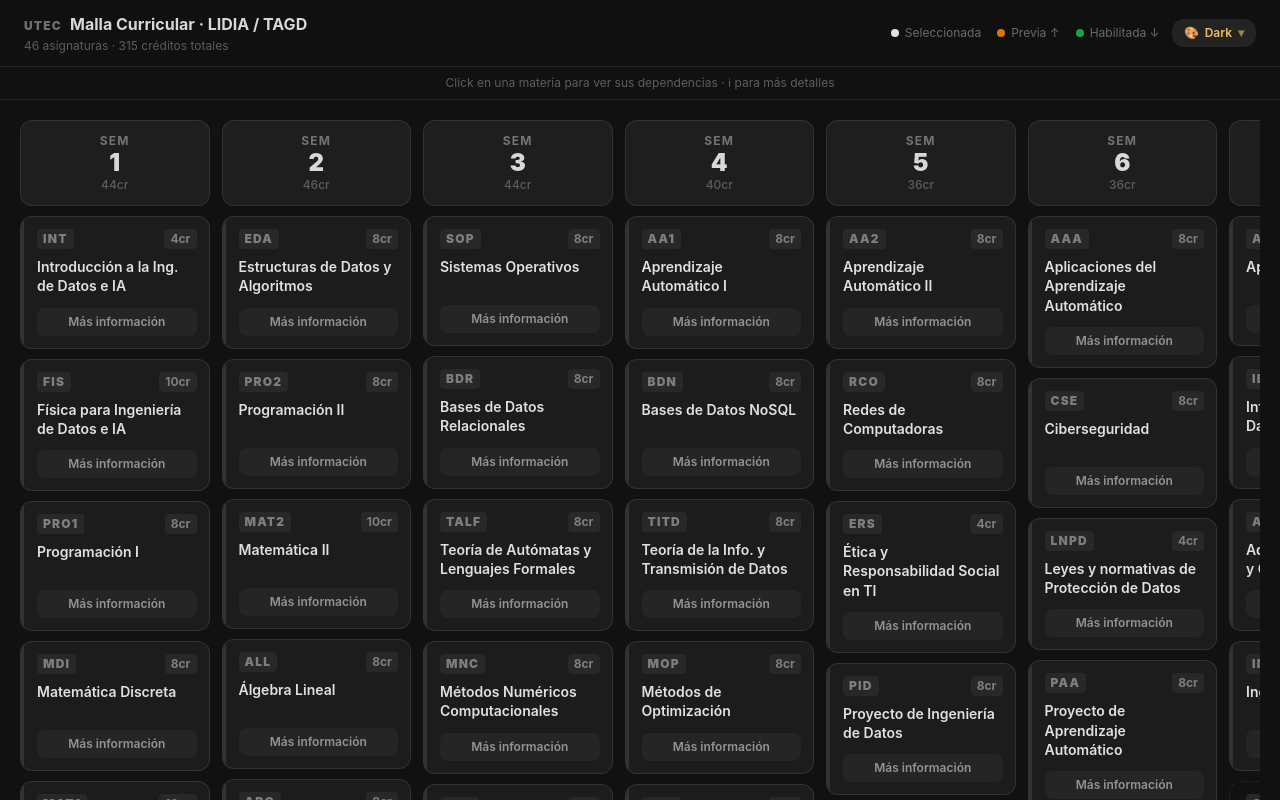
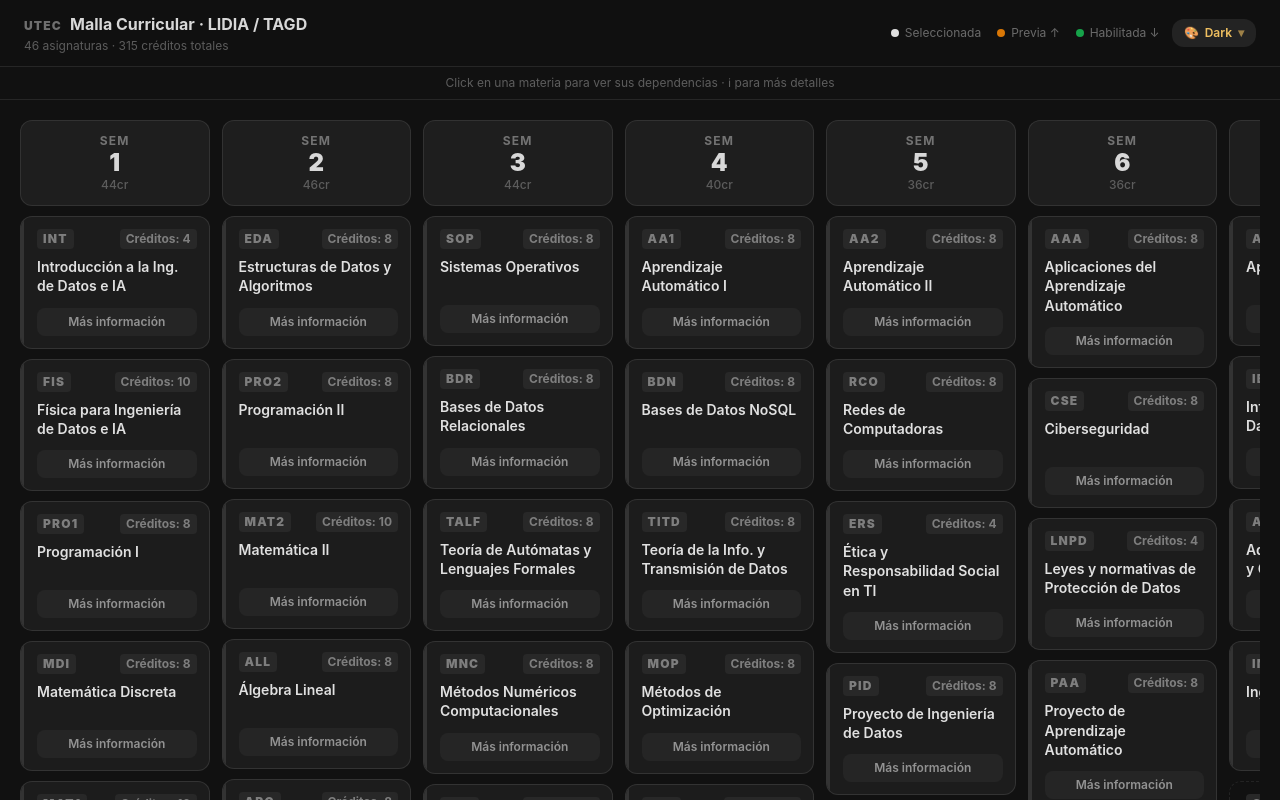
Before and after one commit to sr-sebastian/map-lidia, a React (Vite) app: page / in a window 1280 px wide. Shown: the top 800 px of the page. Built offline with nearby package versions, Linux system fonts and the light colour scheme.

Commit message:
Modify border style for configured optativa
Updated border style to account for configured optativa.

```diff
--- a/src/App.jsx
+++ b/src/App.jsx
@@ -307,6 +307,7 @@ function Card({ materia, state, t, onCardClick, onInfo }) {
   const prev = state === "previa";
   const hab  = state === "habilitada";
   const isUnconf = materia.isUnconfiguredOptativa;
+  const isConfOpt = materia.isConfiguredOptativa;
 
   let bg, border, bar, nameC, idC, badgeBg;
   if (dim)       { bg=t.cDBg; border=t.cDBorder; bar="transparent"; nameC=t.cDName; idC=t.cDName; badgeBg=t.cNBadgeBg; }
@@ -315,7 +316,6 @@ function Card({ materia, state, t, onCardClick, onInfo }) {
   else if (hab)  { bg=t.cHBg; border=t.cHBorder; bar=t.cHBar; nameC=t.cHName; idC=t.cHId; badgeBg=t.cHBadgeBg; }
   else           { bg=t.cNBg; border=t.cNBorder; bar=t.cNBar; nameC=t.cNName; idC=t.cNId; badgeBg=t.cNBadgeBg; }
 
-  // Adjust visualization for an unconfigured optativa
   if (isUnconf && !sel && !dim) {
     bg = "transparent";
     border = t.mDivider;
@@ -329,7 +329,7 @@ function Card({ materia, state, t, onCardClick, onInfo }) {
       className="relative rounded-xl overflow-hidden transition-all duration-150 flex flex-col"
       style={{
         backgroundColor: bg,
-        border: `1.5px ${isUnconf ? 'dashed' : 'solid'} ${border}`,
+        border: `1.5px ${ (isUnconf || isConfOpt) ? 'dashed' : 'solid' } ${border}`,
         cursor: dim ? "default" : "pointer",
         opacity: dim ? 0.32 : 1,
         boxShadow: sel ? `0 2px 12px rgba(0,0,0,0.18)` : "none",
@@ -338,14 +338,35 @@ function Card({ materia, state, t, onCardClick, onInfo }) {
     >
       <div className="absolute left-0 top-0 bottom-0 w-[3px]" style={{ backgroundColor: bar }} />
       <div className="pl-4 pr-3 pt-3 pb-3 flex-1 flex flex-col">
-        <div className="flex items-center justify-between mb-2">
-          <span className="text-xs font-black tracking-widest uppercase px-1.5 py-0.5 rounded" style={{ backgroundColor: badgeBg, color: idC }}>
-            {materia.id}
-          </span>
-          <span className="text-xs font-bold rounded px-1.5 py-0.5" style={{ backgroundColor: badgeBg, color: idC }}>
-            {materia.creditos}cr
+        {/* Contenedor principal de la parte superior */}
+        <div className="flex items-start justify-between mb-2 gap-2">
+
+          {/* Columna izquierda: Código arriba, Badge de Optativa abajo */}
+          <div className="flex flex-col items-start gap-1">
+            <span className="text-xs font-black tracking-widest uppercase px-1.5 py-0.5 rounded" style={{ backgroundColor: badgeBg, color: idC }}>
+              {materia.id}
+            </span>
+
+            {isConfOpt && (
+              <span
+                className="text-[9px] font-black tracking-wider uppercase px-1.5 py-0.5 rounded-md self-start"
+                style={{
+                  backgroundColor: idC + '1F',
+                  border: `1px solid ${idC}`,
+                  color: idC
+                }}
+              >
+                Optativa
+              </span>
+            )}
+          </div>
+
+          {/* Lado derecho: Créditos */}
+          <span className="text-xs font-bold rounded px-1.5 py-0.5 whitespace-nowrap" style={{ backgroundColor: badgeBg, color: idC }}>
+            Créditos: {materia.creditos}
           </span>
         </div>
+
         <p className="text-sm font-semibold leading-snug mb-3 flex-1" style={{ color: nameC }}>
           {isUnconf ? `[${materia.nombre}]` : materia.nombre}
         </p>
@@ -362,7 +383,6 @@ function Card({ materia, state, t, onCardClick, onInfo }) {
     </div>
   );
 }
-
 // ─── THEME SWITCHER ───────────────────────────────────────────────────────────
 function ThemeSwitcher({ current, onChange, t }) {
   const [open, setOpen] = useState(false);
```
